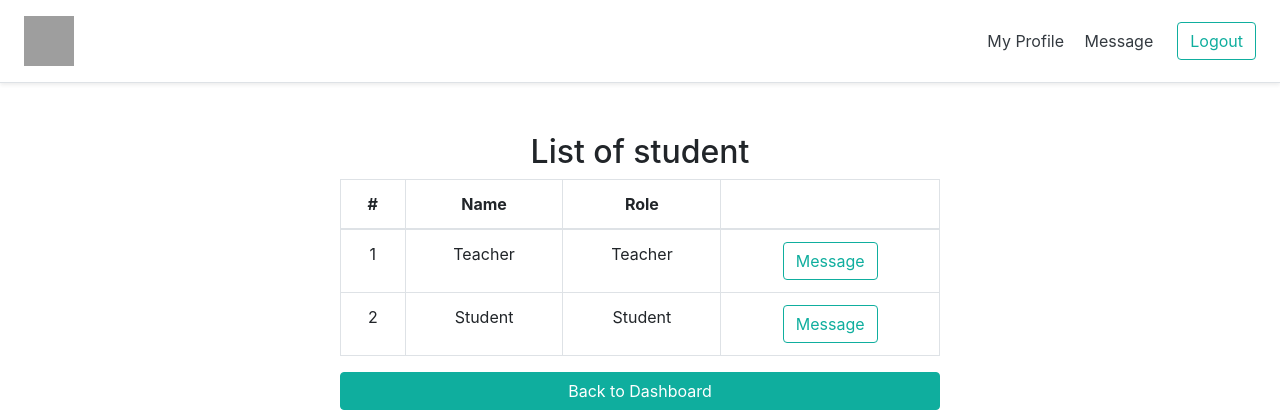
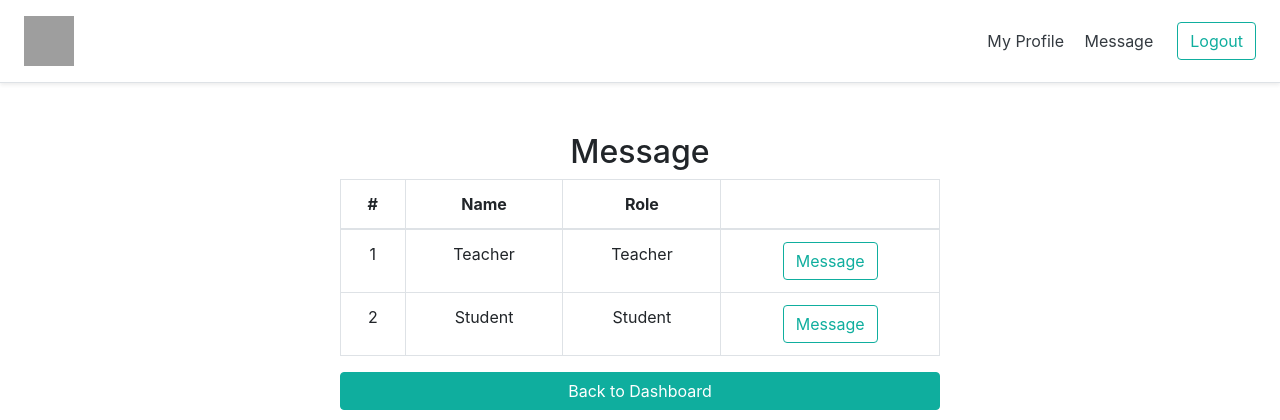
Before and after one commit to totipham/EHC-Code-Punch-FA2021, a PHP site: page /message in a window 1280 px wide. Shown: the top 420 px of the page. Run offline with PHP 8.4, Linux system fonts and the light colour scheme; the visitor is signed in with stand-in values (Sample User, id 1); data comes from the database, SQL or seed files in the repository; grey boxes are pictures that could not be loaded.

Commit message:
modify database

```diff
--- a/src/message.php
+++ b/src/message.php
@@ -14,7 +14,7 @@ echo file_get_contents('views/header.php')
     </header>
     <body>
         <div class="table-form">
-            <h2 class="text-center">List of student</h2>
+            <h2 class="text-center">Message</h2>
             <table class="table table-bordered">
                 <thead>
                     <tr>
--- a/src/messagebox.php
+++ b/src/messagebox.php
@@ -41,7 +41,7 @@ echo file_get_contents('views/header.php');
                 header("Location: index");
             endif; ?>
         </div>
-        <div class="modal-body" id="msgBody" style="height:300px; background-color:#fff; overflow-y: scroll; overflow-x: hidden;">
+        <div class="modal-body" id="msgBody" style="height:300px; background-color:#fff; overflow-y: scroll; overflow-x: hidden;overflow: hidden;">
             <?php
             if (isset($_GET['toID'])) {
                 /* $content = mysqli_query($con, "SELECT * FROM message WHERE (fromID='" . $_SESSION['id'] . "'
```
Also changed, not shown: src/controller/models/.htaccess (added).
